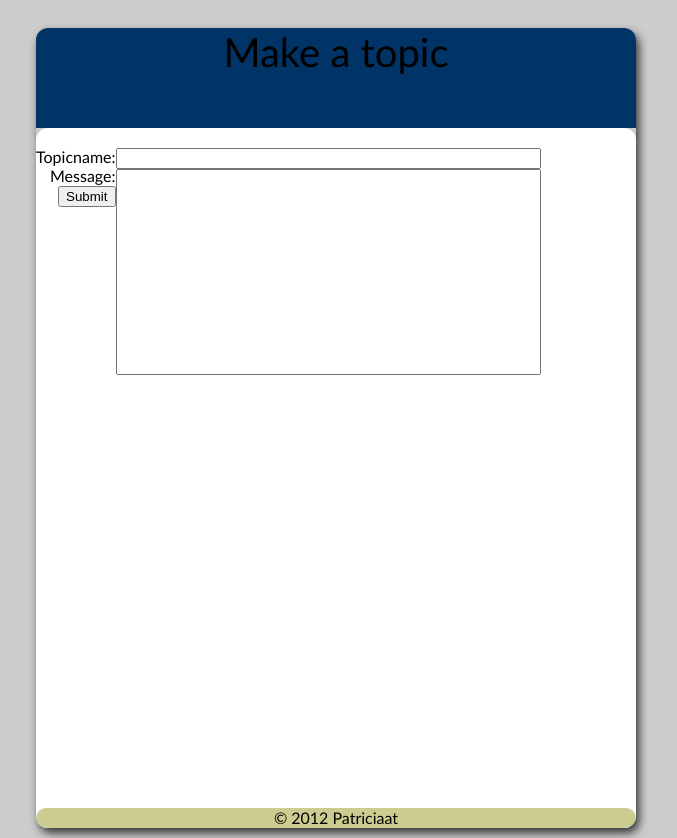
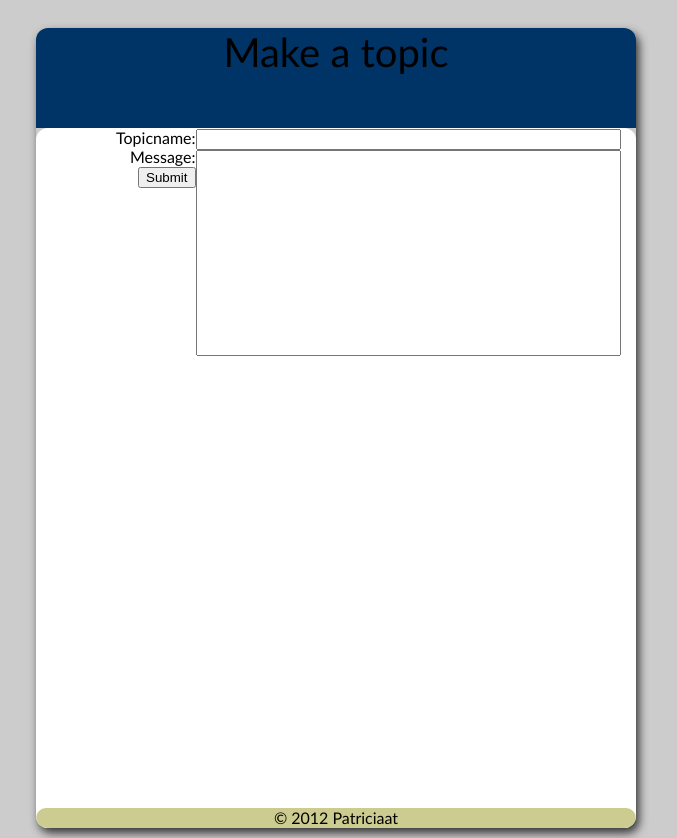
Before and after one commit to fokkedekker/Forum, a PHP site: page /maketopic.html in a window 1280 px wide. Shown: the whole page, without its empty margins (332-1009 px from the left). Run offline with PHP 8.4, Linux system fonts and the light colour scheme.

Commit message:
Make a topic html afgemaakt.

```diff
--- a/maketopic.html
+++ b/maketopic.html
@@ -19,8 +19,7 @@
 			</div>
 
 			<div class="Center">
-				<br \>
-				<div style="float:left; text-align:right;">
+				<div class="TopicLinks">
 					Topicname:<br \>
 					Message:<br \>
 					<input type="submit" value="Submit"/>
--- a/stylesheet.css
+++ b/stylesheet.css
@@ -26,7 +26,6 @@ div.Center
 	height: 100%;
 	border-radius: 12px;
 }
-
 
 div.Title
 {
@@ -84,6 +83,13 @@ div.Button
 	margin-left: 20px;
 }
 
+div.TopicLinks
+{
+	float:left;
+	text-align:right;
+	margin-left: 80px;
+}
+
 html, body
 {
 	height: 100%;
```
